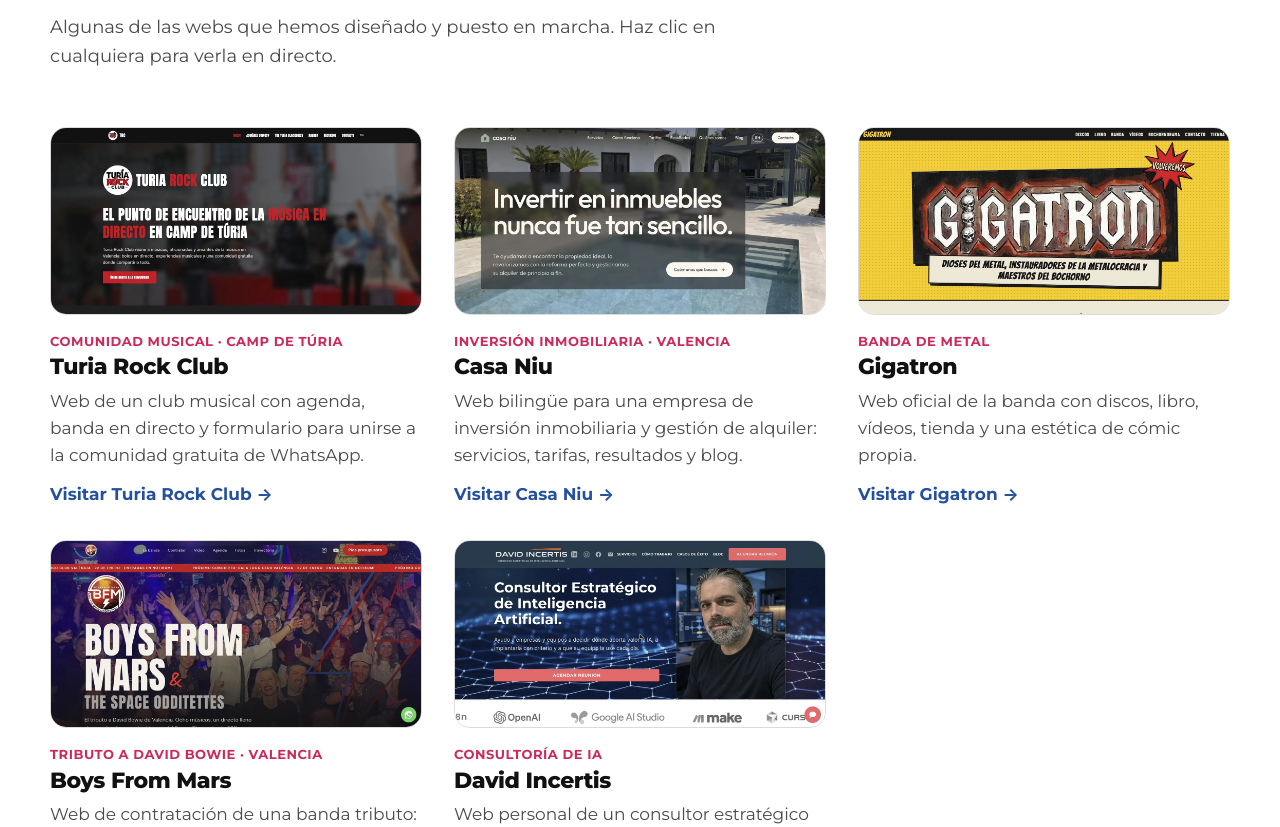
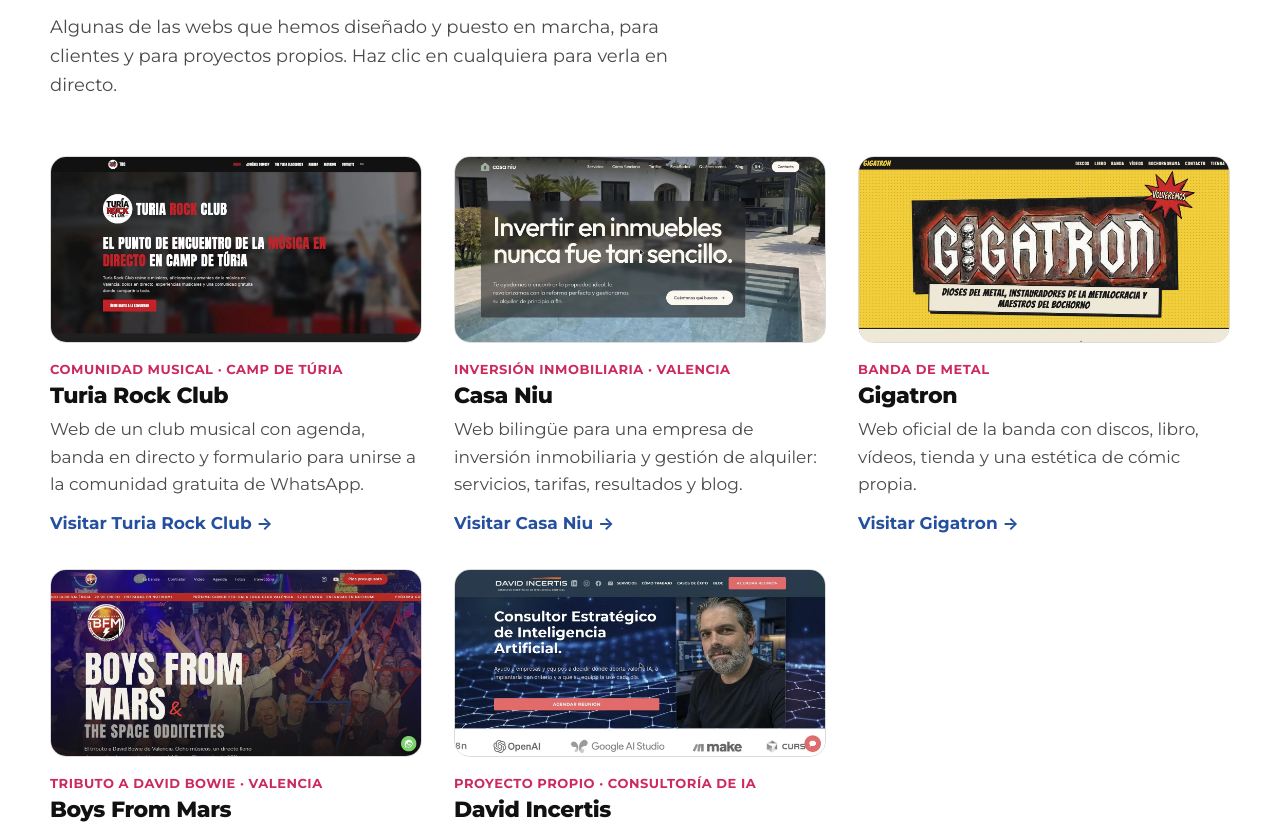
Before and after one commit to dincertis/pinata-taronja-web, a plain HTML site: page proyectos.html in a window 1280 px wide. Shown: the part 223-1050 px from the top of the page. Drawn offline with Linux system fonts and the light colour scheme.

Commit message:
Proyectos: davidincertis.com como proyecto propio
Co-Authored-By: Claude Sonnet 5.5 <noreply@anthropic.com>
Claude-Session: https://claude.ai/code/session_01J7VhQBaE9MiYp2u1U2WpSL

```diff
--- a/proyectos.html
+++ b/proyectos.html
@@ -37,7 +37,7 @@
       <div class="contenedor">
         <div class="seccion-cabecera">
           <h1 id="t-proyectos">Proyectos</h1>
-          <p>Algunas de las webs que hemos diseñado y puesto en marcha. Haz clic en cualquiera para verla en directo.</p>
+          <p>Algunas de las webs que hemos diseñado y puesto en marcha, para clientes y para proyectos propios. Haz clic en cualquiera para verla en directo.</p>
         </div>
         <div class="proyectos">
         <article class="proyecto">
@@ -70,7 +70,7 @@
         </article>
         <article class="proyecto">
           <a class="proyecto-imagen" href="https://davidincertis.com/" target="_blank" rel="noopener noreferrer" tabindex="-1" aria-hidden="true"><img src="img/proyectos/david-incertis.webp" alt="" width="1440" height="723" loading="lazy"></a>
-          <p class="proyecto-tipo">Consultoría de IA</p>
+          <p class="proyecto-tipo">Proyecto propio · Consultoría de IA</p>
           <h2>David Incertis</h2>
           <p>Web personal de un consultor estratégico de inteligencia artificial: servicios, método de trabajo, casos de éxito y blog.</p>
           <a class="proyecto-enlace" href="https://davidincertis.com/" target="_blank" rel="noopener noreferrer">Visitar David Incertis <span class="sr-only">(se abre en una pestaña nueva)</span><span aria-hidden="true">→</span></a>
```
